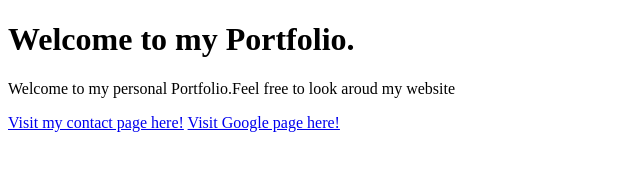
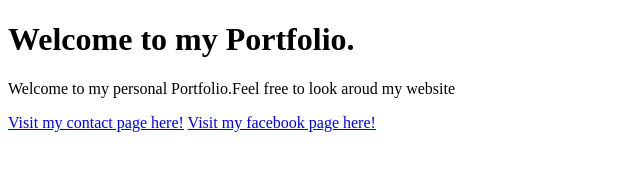
Before and after one commit to Newyear-2021/making-link, a plain HTML site: page index.html in a window 1280 px wide. Shown: the full height of the page, 0-640 px from the left. Drawn offline with Linux system fonts and the light colour scheme.

Commit message:
Update index.html

```diff
--- a/index.html
+++ b/index.html
@@ -10,6 +10,6 @@
             <h1>Welcome to my Portfolio.</h1>
             <p class="p-welcome">Welcome to my personal Portfolio.Feel free to look aroud my website</p>
             <a href="contact.html">Visit my contact page here!</a>
-            <a href="https://google.com" target="_blank">Visit Google page here!</a>
+            <a href="https://facebook.com/kmrn.farooq" target="_blank">Visit my facebook page here!</a>
         </body>
         </html>
```
